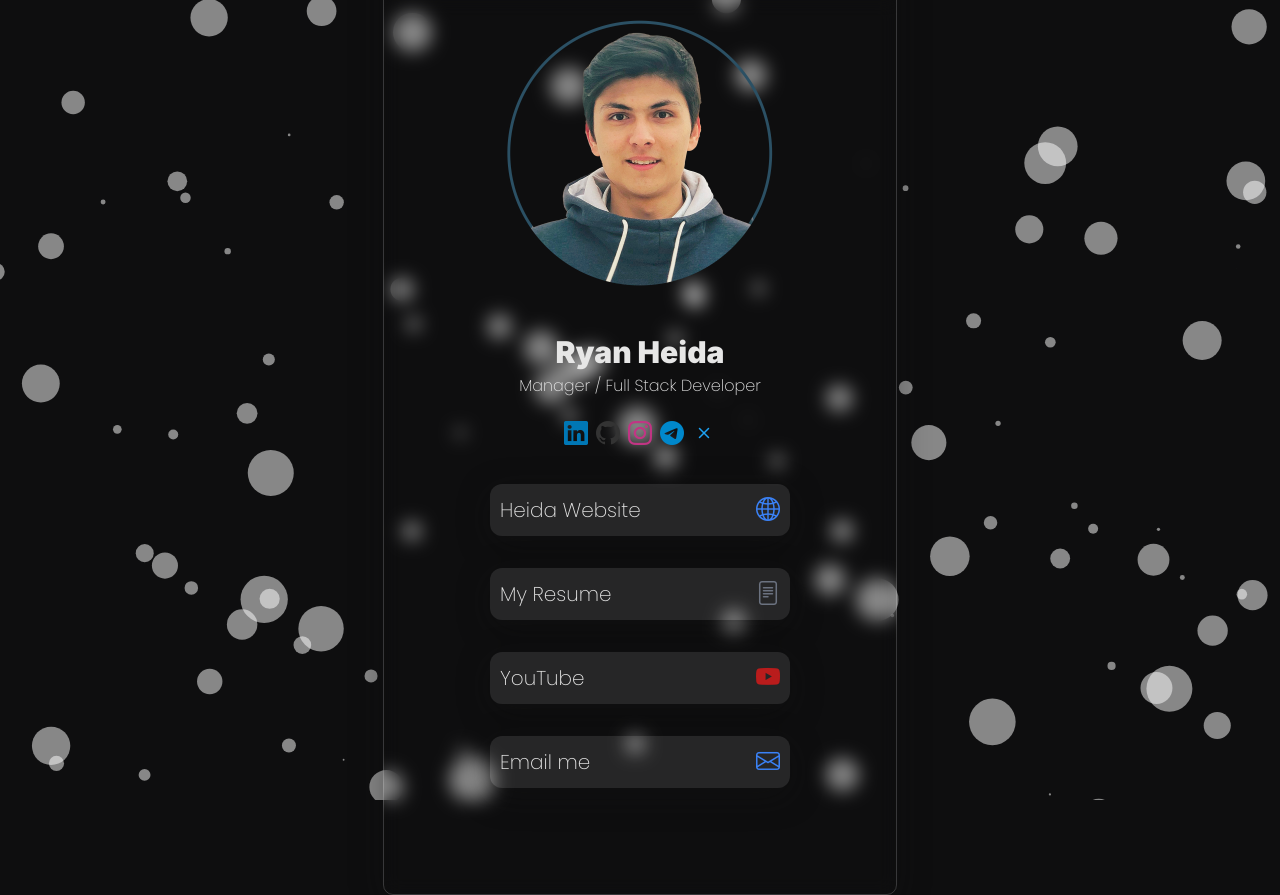
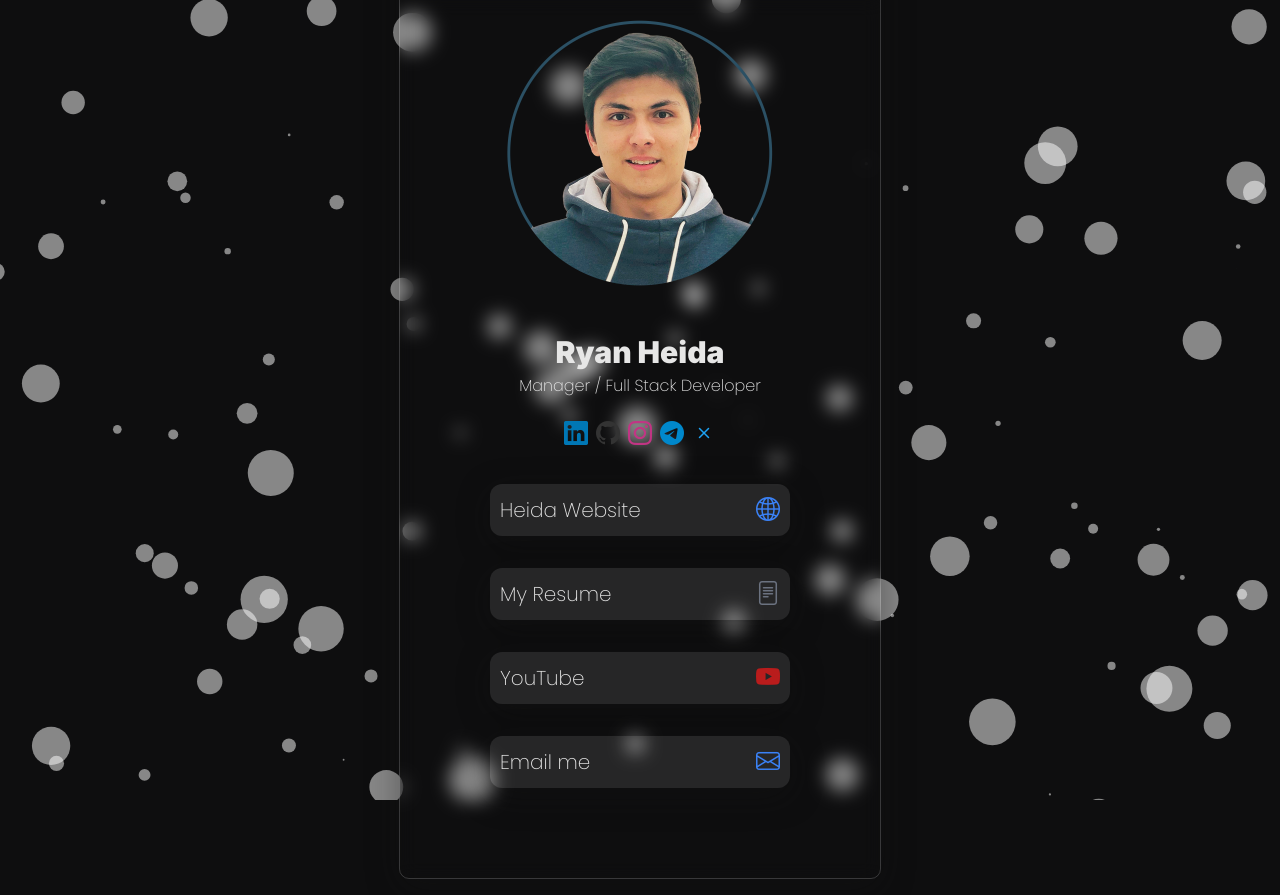
Before and after one commit to MM-Hajiabadi/biolinks, a plain HTML site: page index.html in a window 1280 px wide. Drawn offline with nearby package versions, Linux system fonts and the light colour scheme.

Commit message:
Modified padding of page-content

```diff
--- a/index.html
+++ b/index.html
@@ -21,7 +21,7 @@
   </head>
   <body>
     <!-- Page Content -->
-    <div class="box p-24 flex flex-col justify-center items-center">
+    <div class="box p-20 flex flex-col justify-center items-center">
       <img
         id="userPhoto"
         class="w-100 rounded-xl"
```
